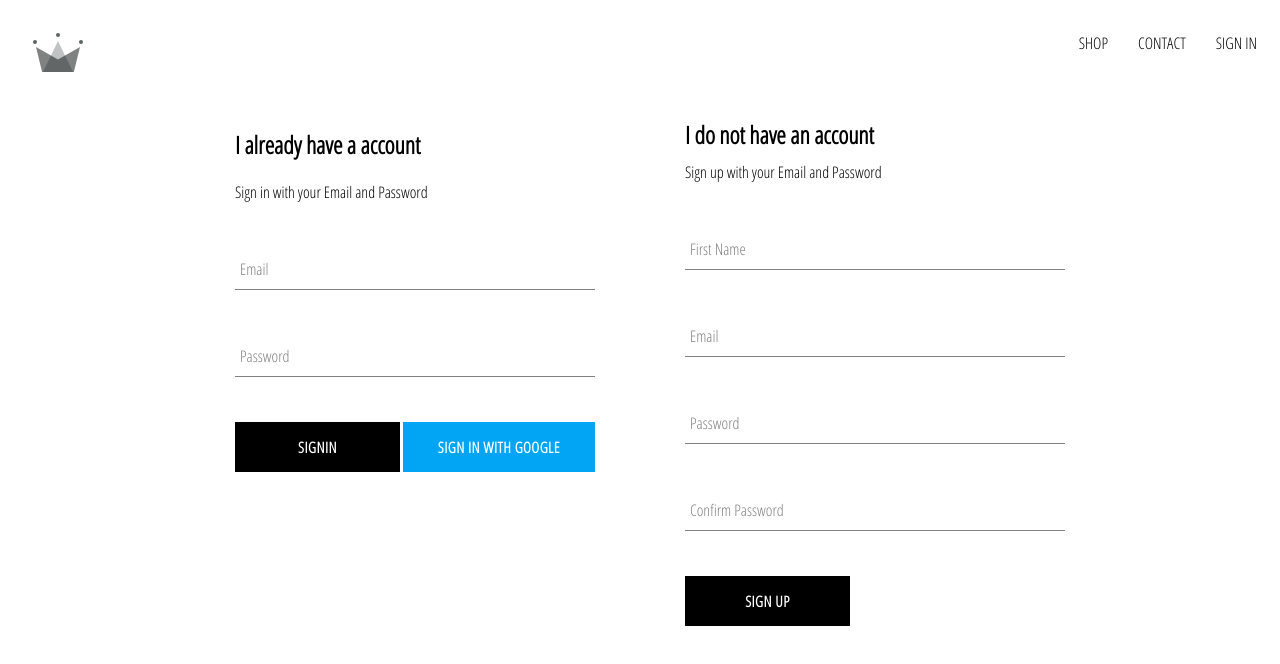
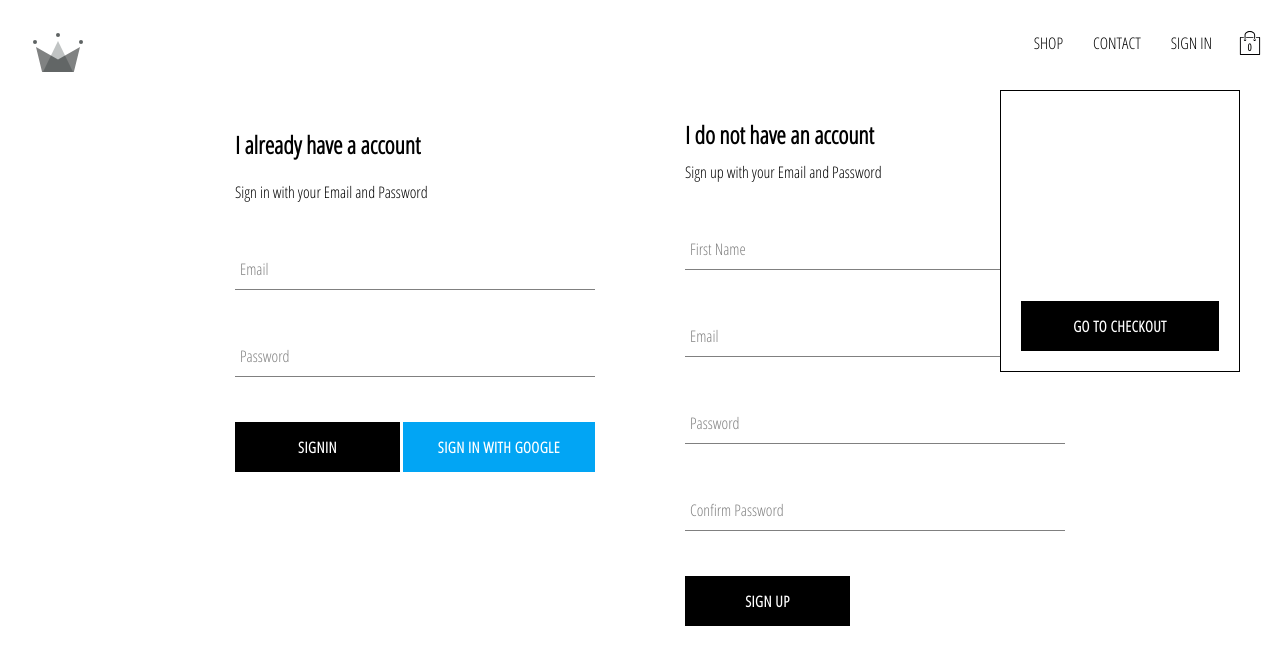
Before and after one commit to shivasai12/crwn-clothing, a React (Create React App) app: page /signin in a window 1280 px wide. Shown: the top 664 px of the page. Built offline with nearby package versions, Linux system fonts and the light colour scheme; no server answers.

Commit message:
cart icon

```diff
--- a/src/App.js
+++ b/src/App.js
@@ -1,7 +1,7 @@
 import './App.css';
 import React from "react";
 import  HomePage  from "./pages/homepage/homepage.component.jsx";
-import { Route, Switch } from 'react-router-dom';
+import { Route, Switch, Redirect } from 'react-router-dom';
 import { connect } from "react-redux";
 import ShopPage from "./pages/shop/shop.component";
 import Header from "./components/header/header.component";
@@ -55,15 +55,21 @@ class App extends React.Component{
        <Switch>
         <Route exact path='/' component={HomePage}/>
         <Route path='/shop' component={ShopPage}/>
-        <Route path='/signin' component={SignInAndSignUpPage}/>
+        <Route exact path='/signin' render={()=>
+           this.props.currentUser ? (
+             <Redirect to='/'/>
+             ):<SignInAndSignUpPage/>}/>
         </Switch>
       </div>
     );
   }
 
 }
+const mapStateToProps= ({user}) =>({
+  currentUser: user.currentUser
+})
 const mapDispatchToProps =  dispatch =>({
   setCurrentUser: user => dispatch(setCurrentUser(user))
 });
 
-export default connect(null, mapDispatchToProps)(App);
+export default connect(mapStateToProps, mapDispatchToProps)(App);
--- /dev/null
+++ b/src/components/cart-dropdown/cart-dropdown.component.jsx
@@ -0,0 +1,14 @@
+import React from "react";
+
+import CustomButton from "../custom-button/custom-button.componrnt";
+
+import './cart-dropdown.styles.scss'
+
+const CartDropDown= () =>(
+    <div className='cart-dropdown'>
+        <div className='cart-items'>
+            <CustomButton>Go To Checkout</CustomButton>
+        </div>
+    </div>
+)
+export default CartDropDown;
--- /dev/null
+++ b/src/components/cart-dropdown/cart-dropdown.styles.scss
@@ -0,0 +1,29 @@
+.cart-dropdown {
+    position: absolute;
+    width: 240px;
+    height: auto;
+    display: flex;
+    flex-direction: column;
+    overflow: hidden;
+    padding: 20px;
+    border: 1px solid black;
+    background-color: white;
+    top: 90px;
+    right: 40px;
+    z-index: 5;
+
+
+    .cart-items {
+      height: 240px;
+      display: flex;
+      flex-direction: column;
+      overflow-y: scroll;
+      overflow-x: hidden;
+
+    }
+
+    button {
+      margin-top: auto;
+      width: auto;
+    }
+  }
--- /dev/null
+++ b/src/components/cart-icon/cart-icon.component.jsx
@@ -0,0 +1,14 @@
+import React from "react";
+
+import { ReactComponent as ShoppingIcon } from "../../assets/shopping-bag.svg";
+import ShopPage from "../../pages/shop/shop.component";
+
+import './cart-icon.styles.scss'
+
+const CartIcon = ()=>(
+    <div className='cart-icon'>
+        <ShoppingIcon className='shopping-icon'/>
+        <span className='item-count'>0</span>
+    </div>
+);
+export default CartIcon;
--- /dev/null
+++ b/src/components/cart-icon/cart-icon.styles.scss
@@ -0,0 +1,21 @@
+.cart-icon {
+    width: 45px;
+    height: 45px;
+    position: relative;
+    display: flex;
+    align-items: center;
+    justify-content: center;
+    cursor: pointer;
+
+    .shopping-icon {
+      width: 24px;
+      height: 24px;
+    }
+
+    .item-count {
+      position: absolute;
+      font-size: 10px;
+      font-weight: bold;
+      bottom: 12px;
+    }
+  }
--- a/src/components/header/header.component.js
+++ b/src/components/header/header.component.js
@@ -4,7 +4,8 @@ import { Link } from "react-router-dom";
 import { connect } from "react-redux";
 import {ReactComponent as Logo} from '../../assets/original.svg';
 import  {auth} from '../../firebase/firebase.utils';
-
+import CartIcon from '../cart-icon/cart-icon.component'
+import CartDropDown from "../cart-dropdown/cart-dropdown.component";
 
 const Header= ({currentUser}) =>(
     <div className='header'>
@@ -15,12 +16,15 @@ const Header= ({currentUser}) =>(
          <Link className='option' to='/shop'>SHOP</Link>
          <Link className='option' to='/shop'>CONTACT</Link>
          {
-            currentUser ?
+            currentUser ?(
             <div className='option' onClick={()=> auth.signOut()}>SIGN OUT</div>
-            :
+             ) :(
             <Link className='option' to='/signin'>SIGN IN</Link>
-         }
+             )}
+         <CartIcon/>
        </div>
+       <CartDropDown/>
+
     </div>
 );
 const mapStateToProps= state=>({
--- a/src/redux/user/user.actions.js
+++ b/src/redux/user/user.actions.js
@@ -1,4 +1,5 @@
+import { UserActionTypes } from "./user.types";
 export const setCurrentUser= user=>({
-    type:'SET_CURRENT_USER',
+    type:UserActionTypes.SET_CURRENT_USER,
     payload: user
 });
--- a/src/redux/user/user.reducer.jsx
+++ b/src/redux/user/user.reducer.jsx
@@ -1,11 +1,12 @@
 import { useReducer } from "react";
+import { UserActionTypes } from "./user.types";
 
 const INITIAL_STATE={
     currentUser: null
 }
 const userReducer = (state = INITIAL_STATE, action) =>{
     switch(action.type){
-        case 'SET_CURRENT_USER':
+        case UserActionTypes.SET_CURRENT_USER:
             return{
                 ...state,
                 currentUser: action.payload
--- /dev/null
+++ b/src/redux/user/user.types.js
@@ -0,0 +1,3 @@
+export const UserActionTypes={
+    SET_CURRENT_USER:'SET_CURRENT_USER'
+}
```
Also changed, not shown: src/assets/shopping-bag.svg (added), 1 other file (tests, documents, lock files or other folders).
